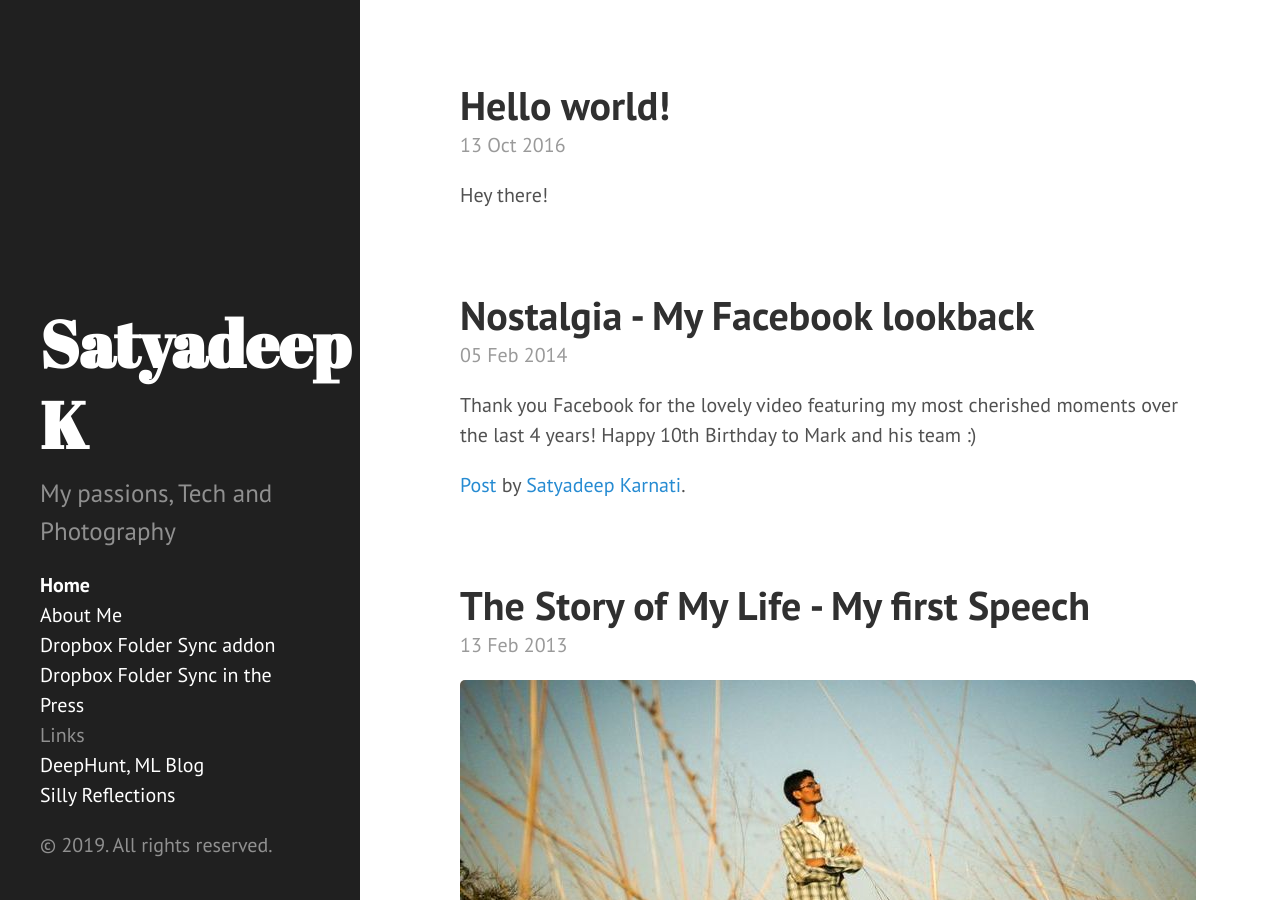
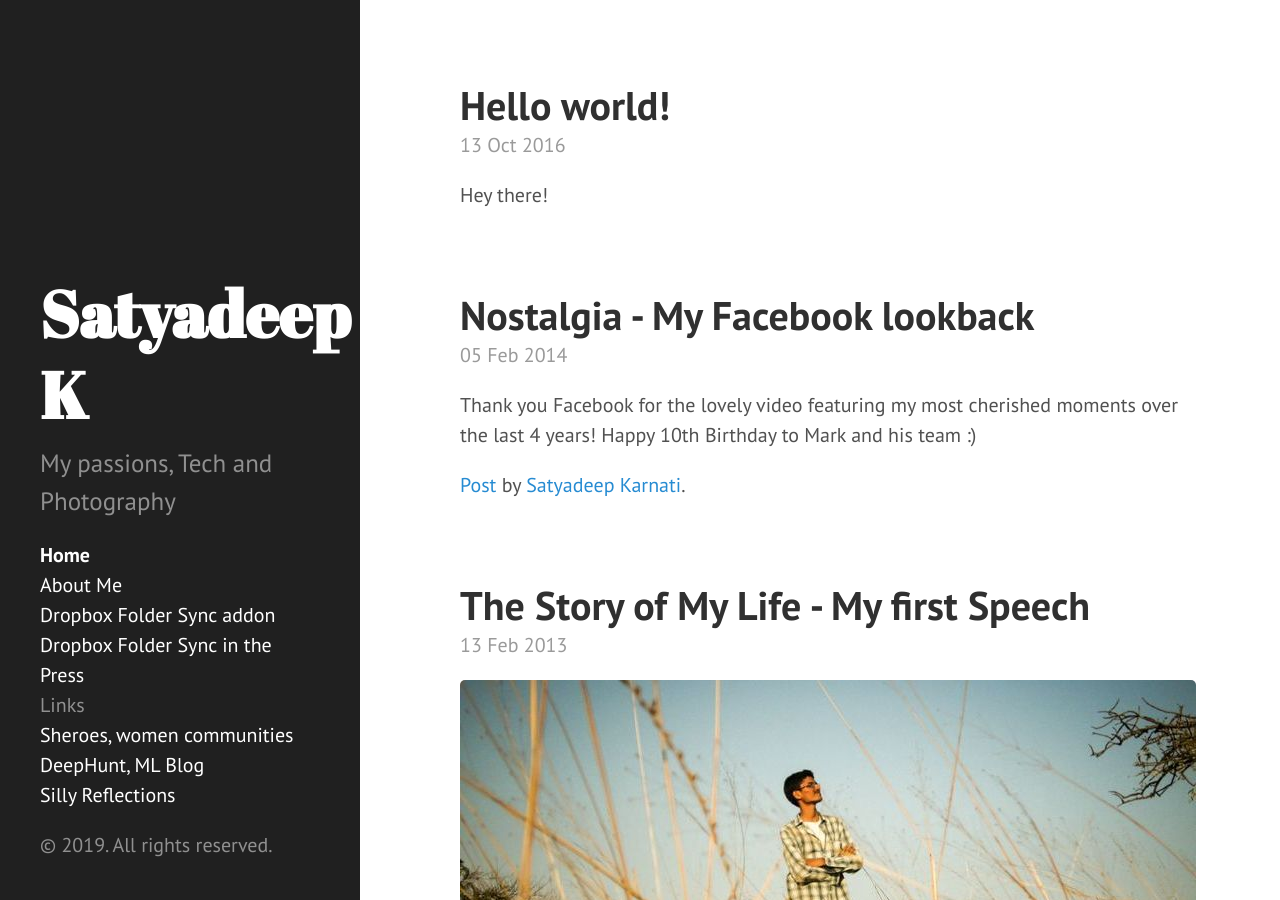
Before and after one commit to satyadeepk/satyadeepk.github.io, a Jekyll site: the page built from index.html, in a window 1280 px wide and 900 px high. Built offline with Jekyll 4.4.1, drawn with Linux system fonts in a browser that asks for light colours; the list of posts is cut into pages by our own code.

Commit message:
Update sidebar.html

```diff
--- a/_includes/sidebar.html
+++ b/_includes/sidebar.html
@@ -27,6 +27,7 @@
       {% endfor %}
 
       <li class="sidebar-nav-item">Links</li>
+      <li class="sidebar-nav-item"><a href="https://sheroes.com" target="_blank">Sheroes, women communities</a></li>
       <li class="sidebar-nav-item"><a href="https://deephunt.in" target="_blank">DeepHunt, ML Blog</a></li>
       <li class="sidebar-nav-item"><a href="https://sillyreflections.com" target="_blank">Silly Reflections</a></li>
     </ul>
```
